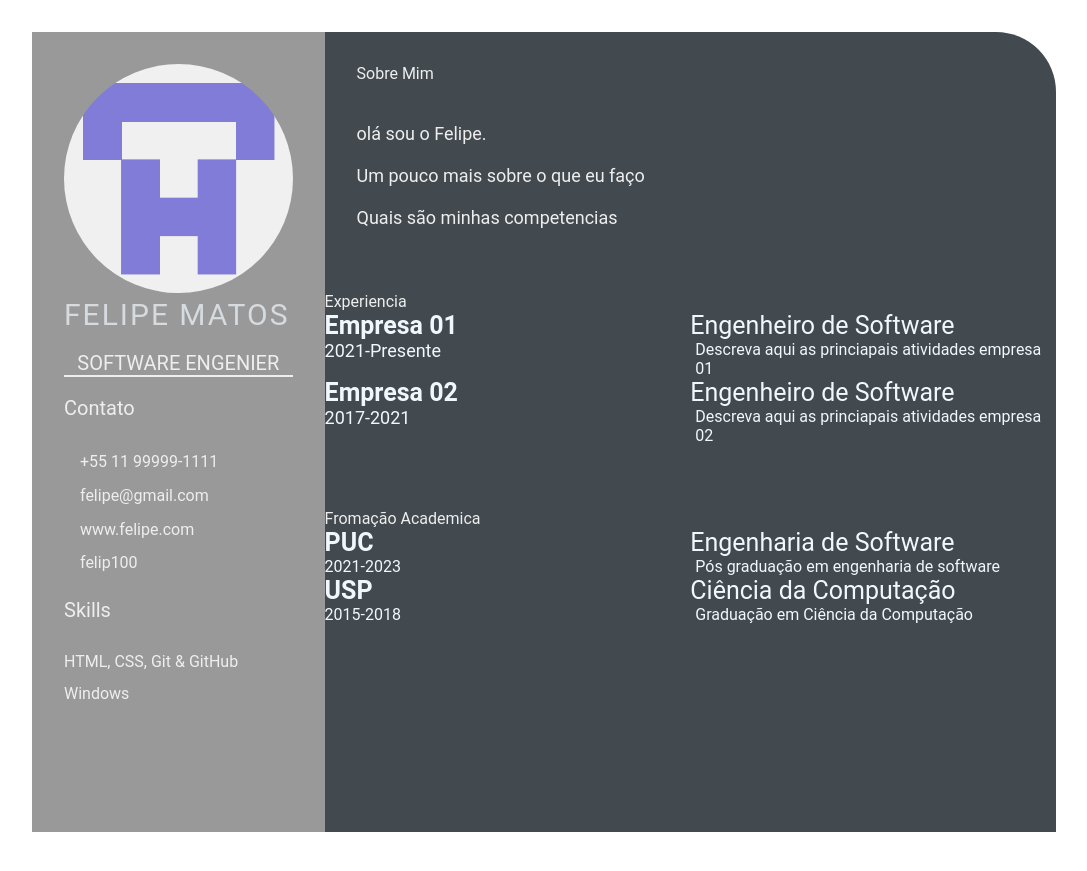
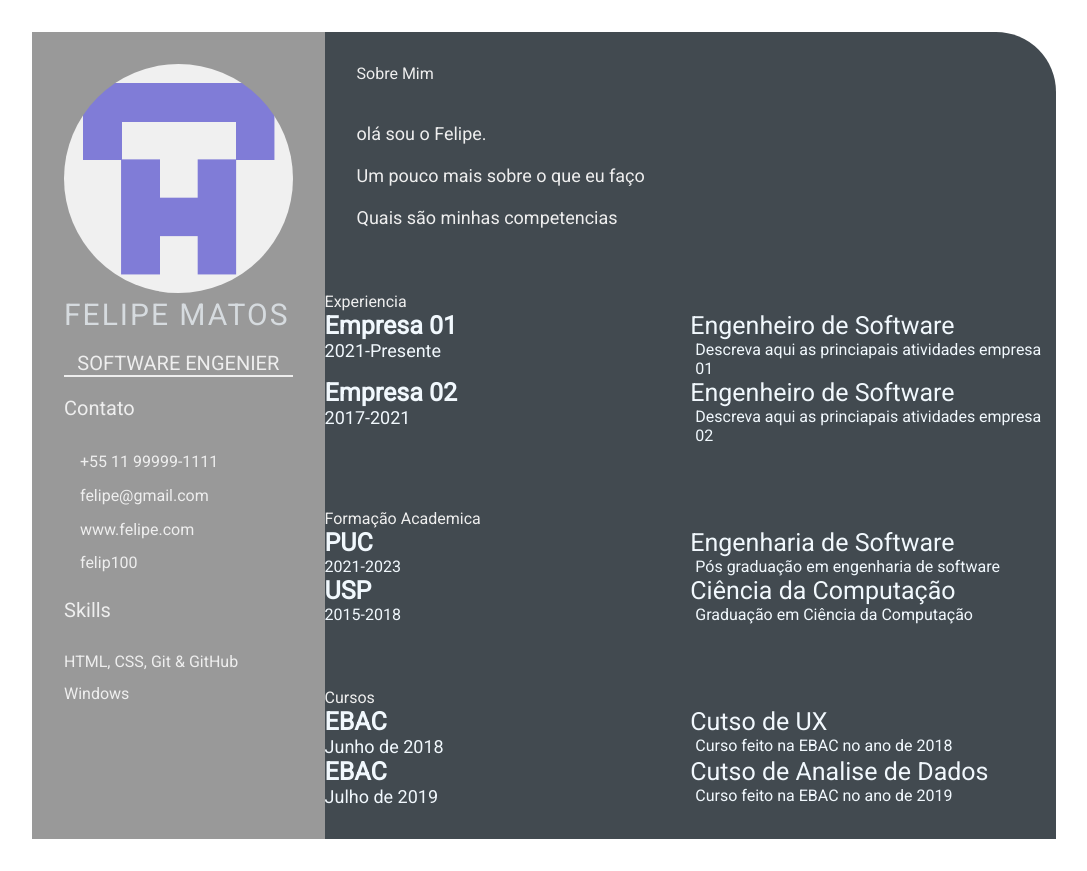
Before and after one commit to felip100/DevWeekGit.github.io, a plain HTML site: page index.html in a window 1280 px wide. Shown: the whole page, without its empty margins (96-1183 px from the left). Drawn offline with Linux system fonts and the light colour scheme.

Commit message:
feature: add-awards

```diff
--- a/index.html
+++ b/index.html
@@ -7,6 +7,8 @@
     <meta name="viewport" content="width=device-width, initial-scale=1.0">
     <title>Felipe Matos CV</title>
     <link rel="stylesheet" href="style.css">
+    <link rel="icon" type="text/css" href="img/icon.png">
+    <link href="https://fonts.googleapis.com/css?family=Oswald|Roboto&display=swap" rel="stylesheet">
 </head>
 
 <body>
@@ -76,7 +78,7 @@
             </section>
 
             <section class="education gap">
-                <div class="right-title">Fromação Academica</div>
+                <div class="right-title">Formação Academica</div>
                 <div class="education-contents">
                     <div class="education-left">
                         <p class="education-school-name">PUC</p>
@@ -99,6 +101,31 @@
                     </div>
                 </div>
             </section>
+
+            <section class="awards-gap">
+                <div class="right-title">Cursos</div>
+                <div class="awards-contents">
+                    <div class="awards-left">
+                        <p class="awards-company-name">EBAC</p>
+                        <p class="awards-time-period">Junho de 2018</p>
+                    </div>
+
+                    <div class="awards-right">
+                        <p class="awards-name">Cutso de UX</p>
+                        <p class="awards-desc"> Curso feito na EBAC no ano de 2018</p>
+                    </div>
+
+                    <div class="awards-left">
+                        <p class="awards-company-name">EBAC</p>
+                        <p class="awards-time-period">Julho de 2019</p>
+                    </div>
+
+                    <div class="awards-right">
+                        <p class="awards-name">Cutso de Analise de Dados</p>
+                        <p class="awards-desc"> Curso feito na EBAC no ano de 2019</p>
+                    </div>
+                </div>
+            </section>
         </section>
 
     </main>
```
Also changed, not shown: img/icon.png (added).
